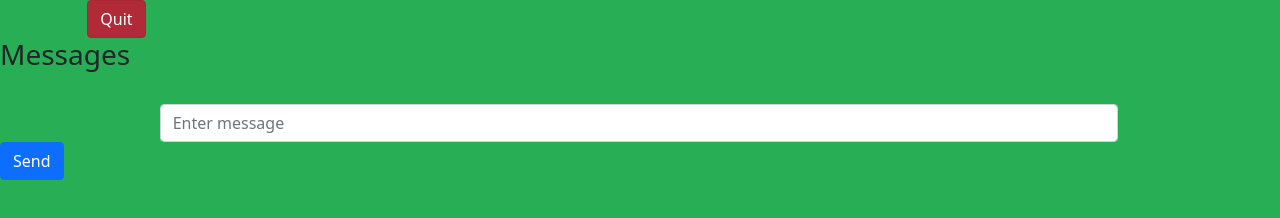
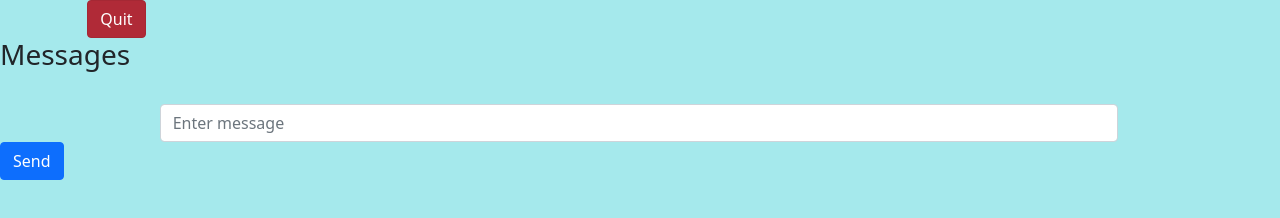
Before and after one commit to SanmukhSinha/reversi, a website: page public/game.html in a window 1280 px wide. Drawn offline with nearby package versions, Linux system fonts and the light colour scheme.

Commit message:
Update game.css

```diff
--- a/public/assets/css/game.css
+++ b/public/assets/css/game.css
@@ -1,6 +1,6 @@
 html, body{
     max-width: 99.9%;
-    background-color: #28af55;
+    background-color: #a5e9ec;
   }
 
 #game_board{
```
